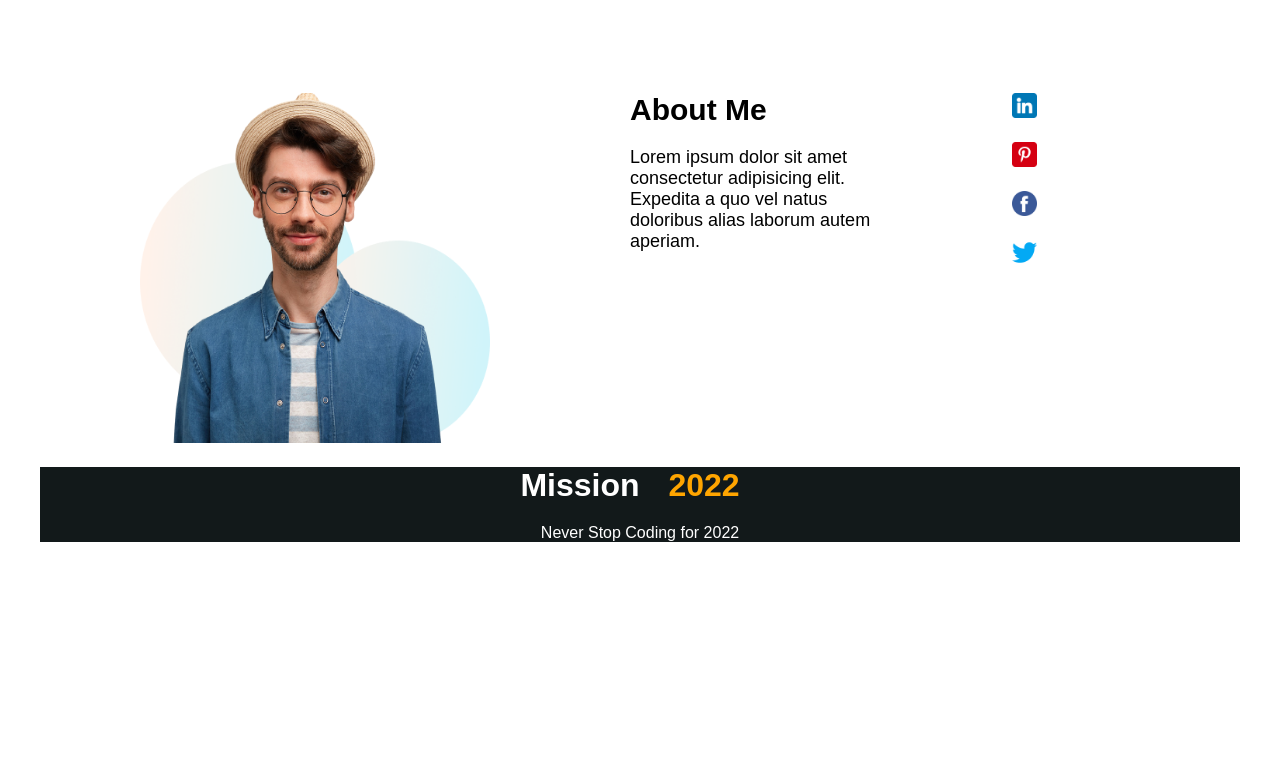
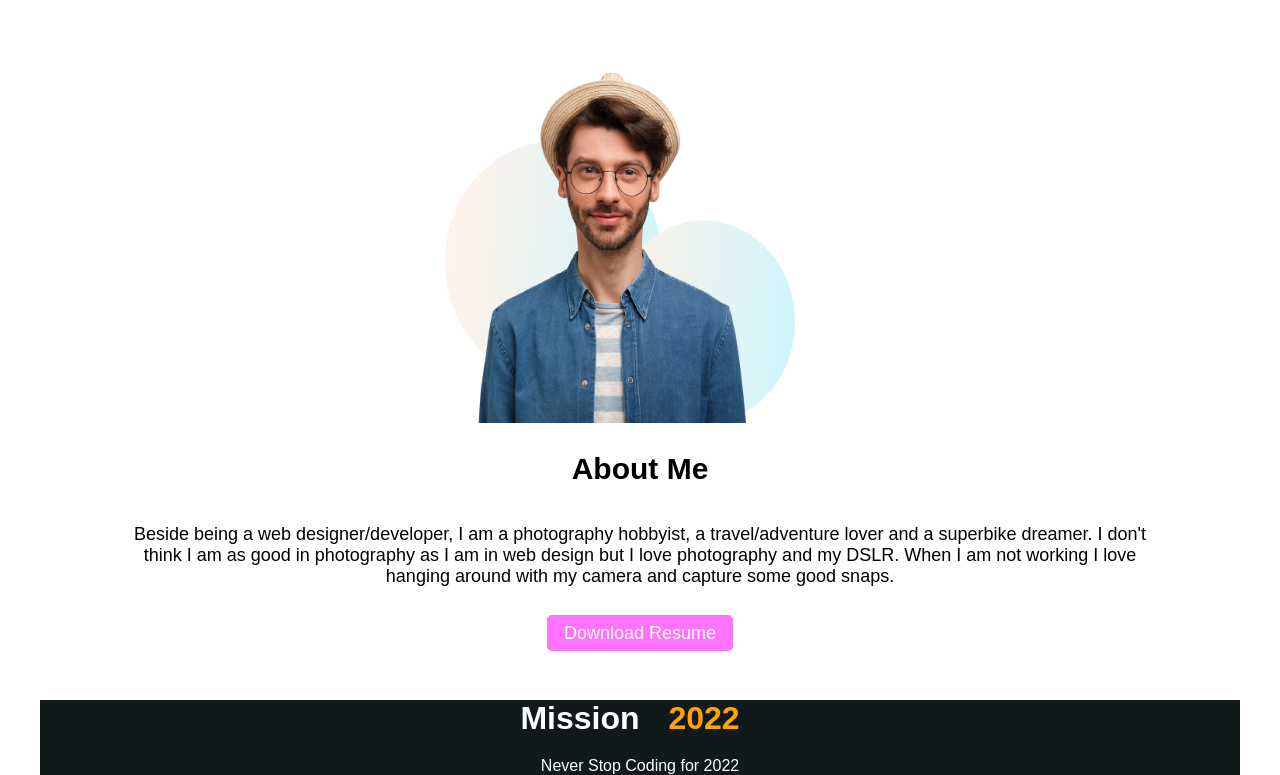
Before and after one commit to mahbubh0ssain/mission-2022, a plain HTML site: page index.html in a window 1280 px wide. Shown: the part 1835-2610 px from the top of the page. Before the commit the page ends 2377 px from the top, so only its background shows below. Drawn offline with Linux system fonts and the light colour scheme.

Commit message:
compltete

```diff
--- a/index.css
+++ b/index.css
@@ -100,6 +100,17 @@ h1 {
   background-repeat: no-repeat;
   position: right;
 }
+
+.img-1 {
+  width: 25px;
+  height: 25px;
+}
+.my-profile {
+  text-align: center;
+}
+.text {
+  margin-top: 25px;
+}
 footer {
   background-color: rgb(18, 25, 26);
   margin: 0px;
@@ -110,15 +121,3 @@ footer {
 .footer {
   color: orange;
 }
-.img-me {
-}
-.img-1 {
-  width: 25px;
-  height: 25px;
-}
-.my-profile {
-  display: flex;
-}
-.icons {
-  display: fex;
-}
--- a/index.html
+++ b/index.html
@@ -120,31 +120,20 @@
     <br /><br />
     <section>
       <div class="my-profile">
-        <div class="img-me">
-          <img src="./images/person/person-4.png" alt="" />
-        </div>
-        <div class="text"><h2>About Me</h2>
+      <div class="img-me">
+        <img src="./images/person/person-4.png" alt="" />
+      </div>
+      <div class="text">
+        <h2>About Me</h2>
+        <br />
         <p>
-          Lorem ipsum dolor sit amet consectetur adipisicing elit. Expedita a
-          quo vel natus doloribus alias laborum autem aperiam.
-        </p></div>
-
-        <div class="icons">
-        <a href="">
-          <img class="img-1" src="./images/icons/linkedin.png" alt=""
-        /></a>
-        <a href=""
-          ><img class="img-1" src="./images/icons/pinterest.png" alt=""
-        /></a>
-        <a href="">
-          <img class="img-1" src="./images/icons/facebook.png" alt=""
-        /></a>
-
-        <a href="">
-          <img class="img-1" src="./images/icons/twitter.png" alt=""
-        /></a>
+          Beside being a web designer/developer, I am a photography hobbyist, a travel/adventure lover and a superbike dreamer. I don't think I am as good in photography as I am in web design but I love photography and my DSLR. When I am not working I love hanging around with my camera and capture some good snaps.
+        </p> <br><br>
+        <a href="#">Download Resume</a>
       </div>
     </section>
+    <br><br>
+     </div>
     <footer>
       <h1>Mission <span class="footer">2022</span></h1>
       <p>Never Stop Coding for 2022</p>
```
